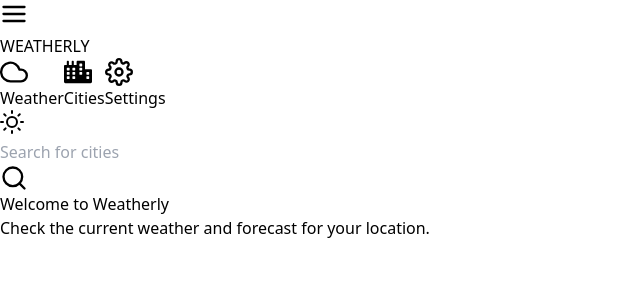
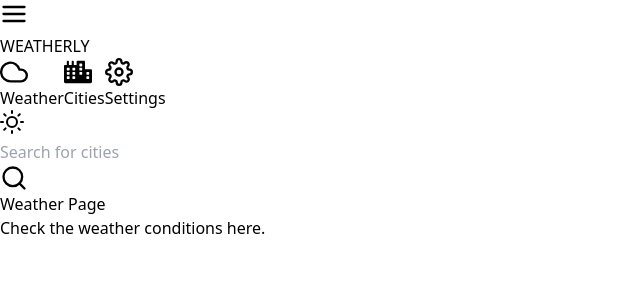
Before and after one commit to maximistic/weatherly, a Next.js app: page / in a window 1280 px wide. Shown: the top 300 px of the page, without its empty margins (0-640 px from the left). Built offline with nearby package versions, Linux system fonts and the light colour scheme.

Commit message:
layout update

```diff
--- a/src/Pages/Cities.tsx
+++ b/src/Pages/Cities.tsx
@@ -2,7 +2,10 @@ import React from 'react'
 
 const Cities = () => {
   return (
-    <div>Cities</div>
+    <div className="font-[family-name:var(--font-geist-sans)]">
+      <h1 className="text-4xl font-bold mb-4">Cities Page</h1>
+      <p>Explore cities and weather data here.</p>
+    </div>
   )
 }
 
--- a/src/Pages/Settings.tsx
+++ b/src/Pages/Settings.tsx
@@ -2,7 +2,10 @@ import React from 'react'
 
 const Settings = () => {
   return (
-    <div>Settings</div>
+    <div className="font-[family-name:var(--font-geist-sans)]">
+      <h1 className="text-4xl font-bold mb-4">Settings Page</h1>
+      <p>Configure your preferences here.</p>
+    </div>
   )
 }
 
--- a/src/Pages/Weather.tsx
+++ b/src/Pages/Weather.tsx
@@ -2,7 +2,10 @@ import React from 'react'
 
 const Weather = () => {
   return (
-    <div>Weather</div>
+    <div className="font-[family-name:var(--font-geist-sans)]">
+      <h1 className="text-4xl font-bold mb-4">Weather Page</h1>
+      <p>Check the weather conditions here.</p>
+    </div>
   )
 }
 
--- a/src/app/layout.tsx
+++ b/src/app/layout.tsx
@@ -58,13 +58,13 @@ export default function RootLayout({
             >
               {/* Logo */}
               <h1
-                className="text-center text-lg font-bold mt-4 sm:block hidden cursor-none"
+                className="text-center text-xl font-bold mt-2 sm:block hidden cursor-none"
               >
                 WEATHERLY
               </h1>
 
               {/* Sidebar Buttons */}
-              <div className="flex flex-col items-center space-y-4 mt-8">
+              <div className="flex flex-col items-center space-y-4 mt-10 ">
                 <SidebarButton
                   icon={<FiCloud size={28} />}
                   label="Weather"
@@ -84,9 +84,9 @@ export default function RootLayout({
             </div>
 
             {/* Theme Toggle */}
-            <div className="absolute bottom-8 left-8">
+            <div className="absolute bottom-8 left-8 pl-14 pb-10">
               <button
-                className="p-2 rounded-md hover:bg-gray-600"
+                className="rounded-md hover:bg-gray-600"
                 onClick={() => setIsDarkMode(!isDarkMode)}
               >
                 {isDarkMode ? <FiSun size={24} /> : <FiMoon size={24} />}
--- a/src/app/page.tsx
+++ b/src/app/page.tsx
@@ -1,10 +1,9 @@
+import Weather from "@/Pages/Weather";
+
 export default function Home() {
   return (
     <div className="font-[family-name:var(--font-geist-sans)]">
-      <h1 className="text-4xl font-bold mb-4">Welcome to Weatherly</h1>
-      <p className="mb-8">
-        Check the current weather and forecast for your location.
-      </p>
+      <Weather />
     </div>
   );
 }
```
